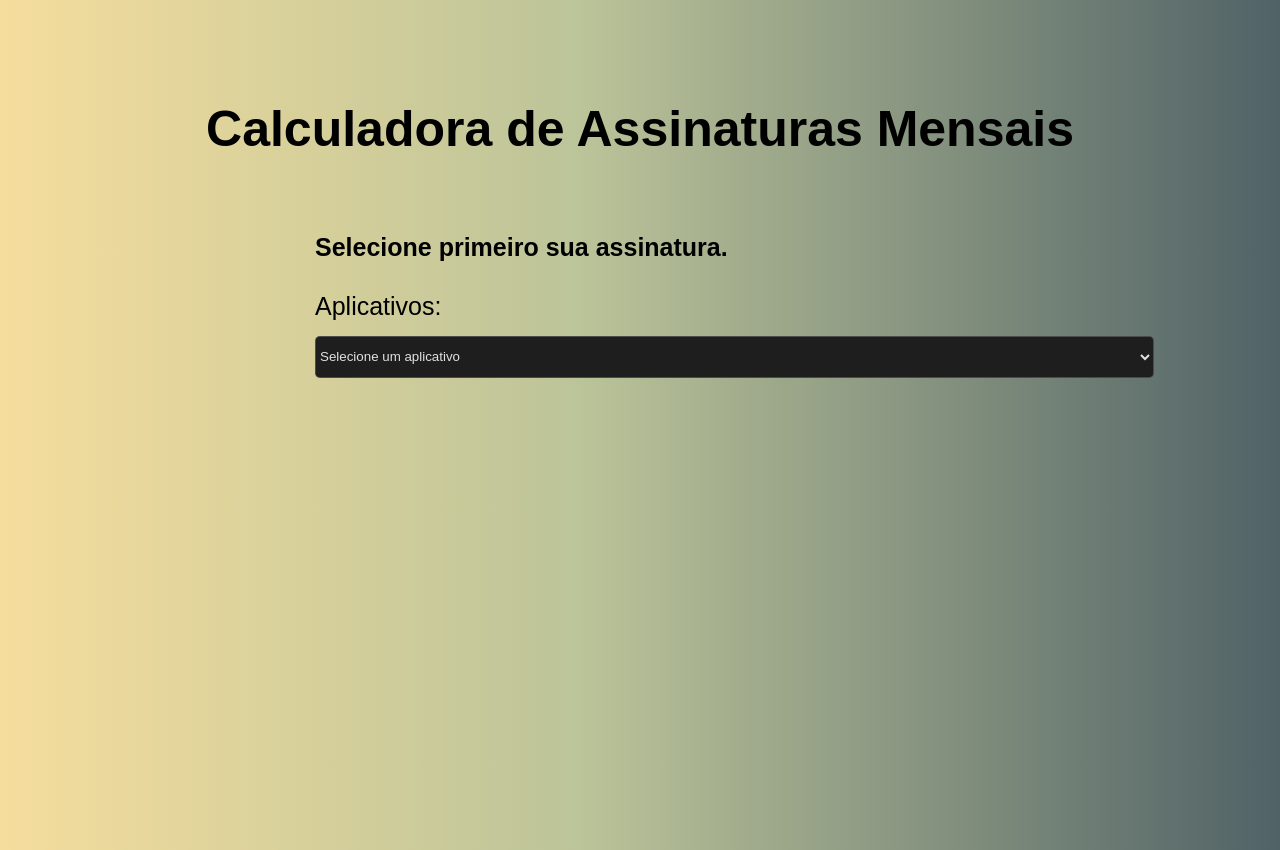
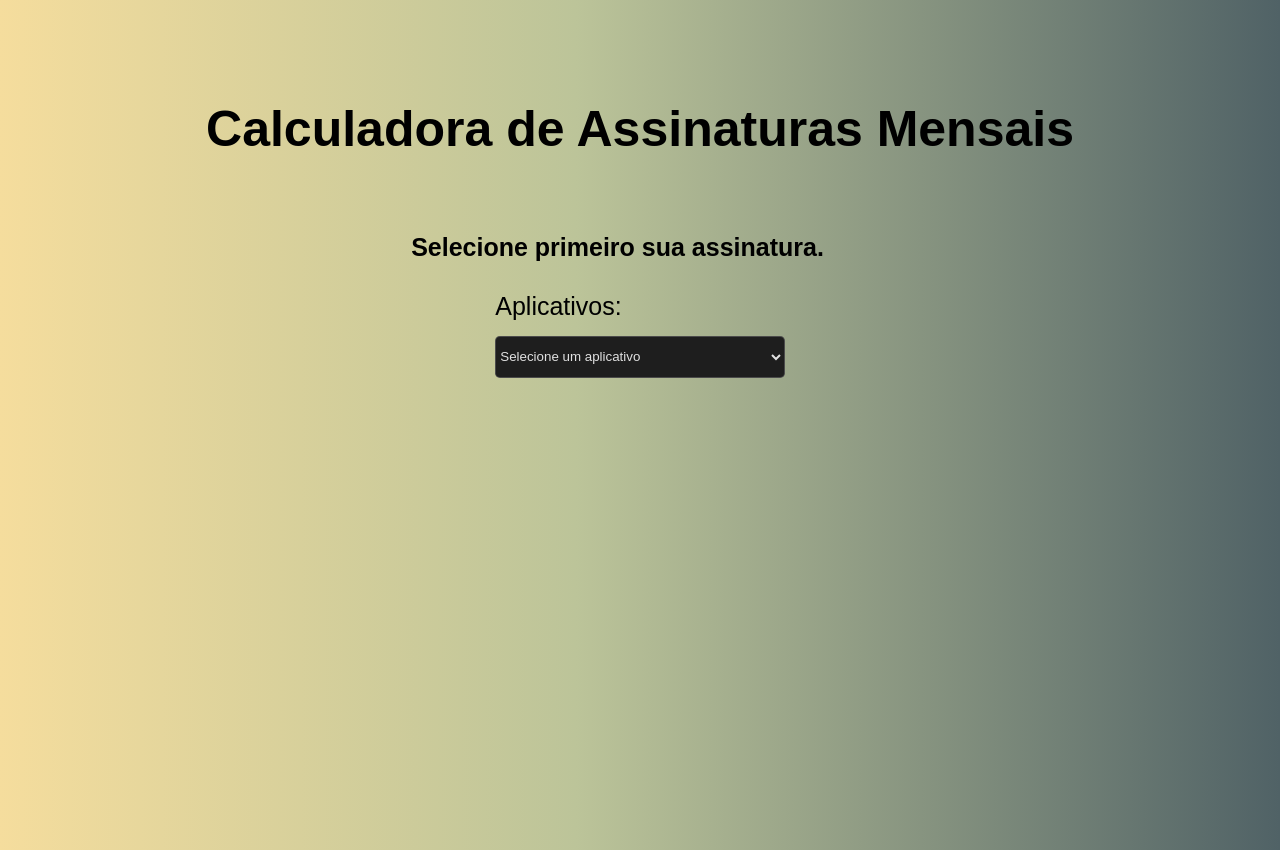
Before and after one commit to Felipe-Zucoli/Calculadora_Assinaturas_Mensais, a React (Vite) app: page / in a window 1280 px wide. Built offline with nearby package versions, Linux system fonts and the light colour scheme.

Commit message:
Adicionado botões

```diff
--- a/src/App.css
+++ b/src/App.css
@@ -14,7 +14,7 @@
   font-family: Arial;
   font-weight: bolder;
   display: flex;
-  justify-content: start;
-  padding-left: 315px;
+  justify-content: center;
+  padding-right: 45px;
   margin-top: 25px;
 }
--- a/src/Components/ListApps.css
+++ b/src/Components/ListApps.css
@@ -6,13 +6,12 @@
 
 .container {
     display: grid;
-    justify-content: start;
-    padding-left: 315px;
+    justify-content: center;
     margin-top: 30px;
 }
 
 .container form select {
-    width: 290%;
+    width: 100%;
     height: 45%;
     padding: 5px 0;
     margin: 15px 0 20px;
@@ -26,3 +25,27 @@
 .container form select:focus-visible {
     outline: dotted rgba(255, 255, 255, 0.4);
 }
+
+.buttonAdd {
+    margin-top: 15px;
+    background: linear-gradient(to right,#bcc499,#506266);
+    border-width: 3px;
+    border-radius: 8px;
+    font-size: large;
+}
+
+.buttonAdd:hover {
+    transform: translateY(5px);
+}
+
+.buttonFinalize {
+    margin-top: 15px;
+    background: red;
+    border-width: 3px;
+    border-radius: 8px;
+    font-size: large;
+}
+
+.buttonFinalize:hover {
+    transform: translateY(5px);
+}
--- a/src/Components/ListApps.jsx
+++ b/src/Components/ListApps.jsx
@@ -33,9 +33,14 @@ const ListApps = () => {
             </form>
         )}
         {SelectedValor &&(
-            <button onClick={() => alert(`Aplicativos: ${selectedApp}, Valor: ${SelectedValor}`)}>
-                Confirmar
+            <>
+            <button onClick={() => alert(`Aplicativos: ${selectedApp}, Valor: ${SelectedValor}`)} className="buttonAdd">
+                Adicionar valor a lista
             </button>
+            <button onClick={() => alert(`Aplicativos: ${selectedApp}, Valor: ${SelectedValor}`)} className="buttonFinalize">
+                Adicionar valor a lista e finalizar
+            </button>
+            </>
         )}
     </div>
 )
```
